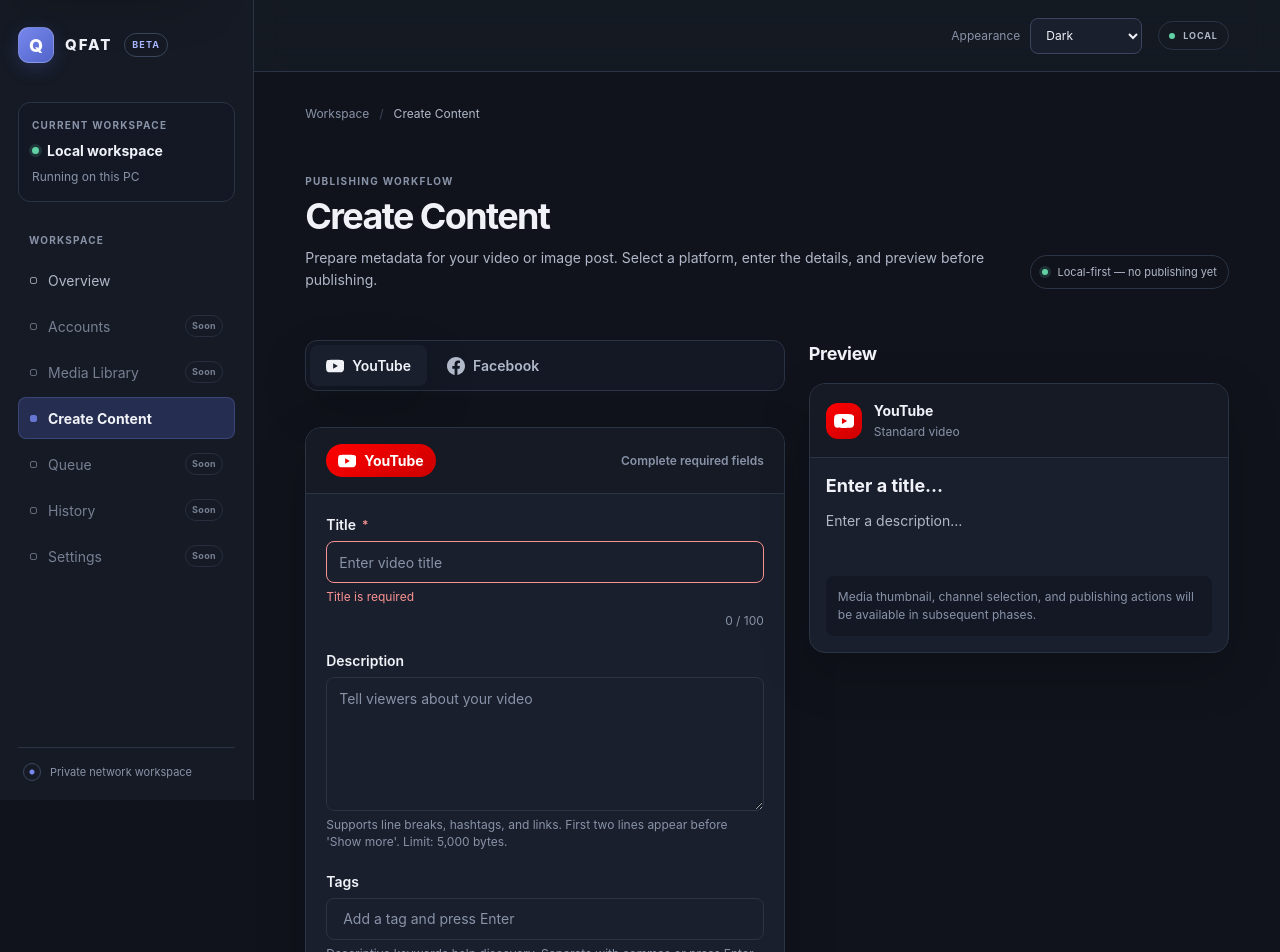
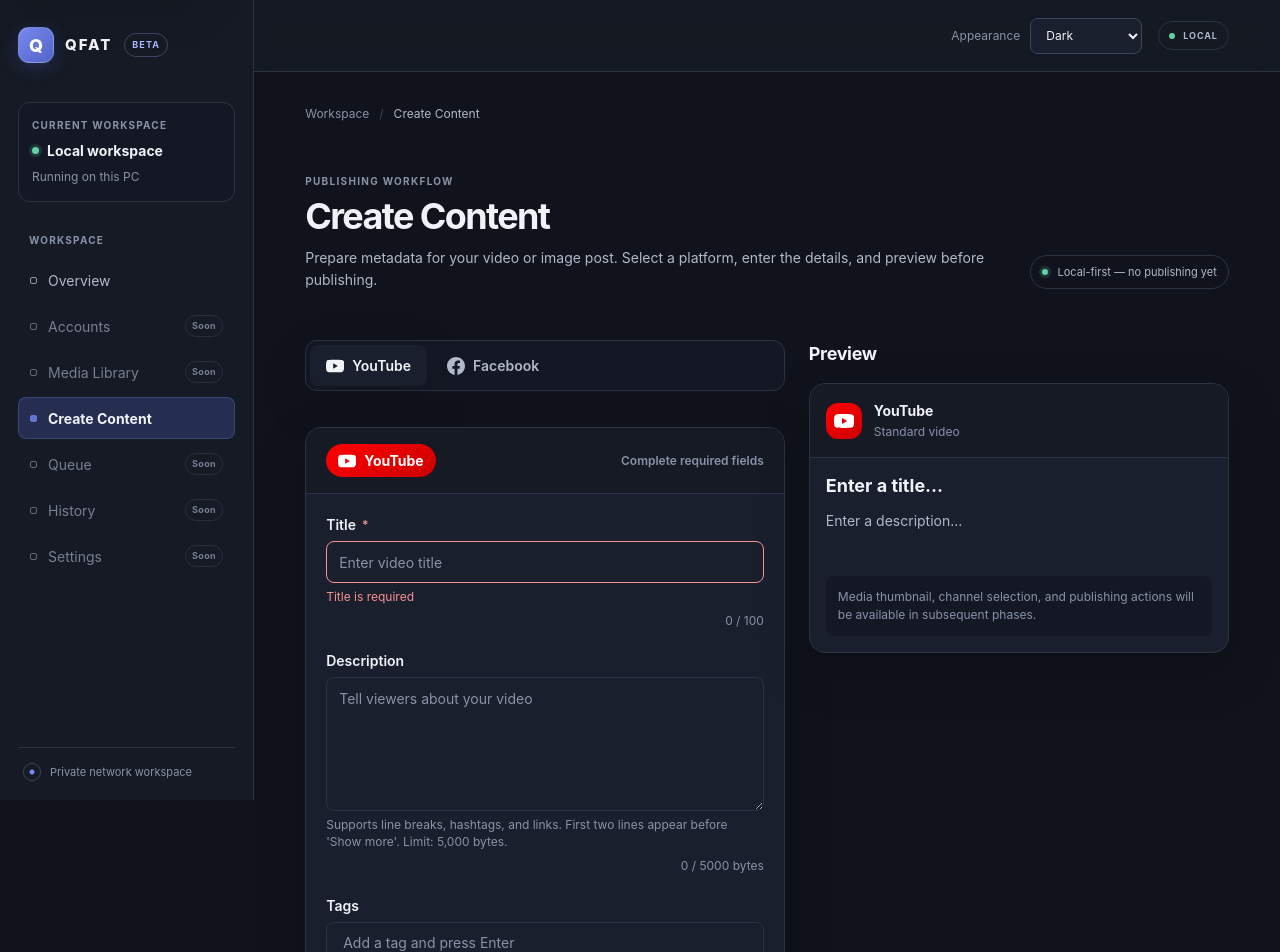
Before and after one commit to irfannuralam44-max/qfat, a React (Vite) app in the folder apps/web/: page /create in a window 1280 px wide. Shown: the top 952 px of the page. Built offline with nearby package versions, Linux system fonts and the light colour scheme.

Commit message:
fix(web): show YouTube byte count and reset tag draft

```diff
--- a/apps/web/src/components/YouTubeEditor.tsx
+++ b/apps/web/src/components/YouTubeEditor.tsx
@@ -127,6 +127,9 @@ export function YouTubeEditor({ initialMetadata = {}, onChange, disabled = false
           onChange={handleDescriptionChange}
           placeholder="Tell viewers about your video"
           rows={5}
+          countValue={getByteLength(description)}
+          countMax={YOUTUBE_DESCRIPTION_MAX_BYTES}
+          countUnit="bytes"
           showCharCount
           error={descriptionError}
           helperText="Supports line breaks, hashtags, and links. First two lines appear before 'Show more'. Limit: 5,000 bytes."
@@ -139,6 +142,7 @@ export function YouTubeEditor({ initialMetadata = {}, onChange, disabled = false
           onChange={handleTagsChange}
           placeholder="Add a tag and press Enter"
           maxTagLength={YOUTUBE_TAGS_MAX_LENGTH}
+          resetKey={resetKey}
           error={tagsError}
           helperText="Descriptive keywords help discovery. Separate with commas or press Enter. Total combined limit: 500 characters."
           disabled={disabled}
```
